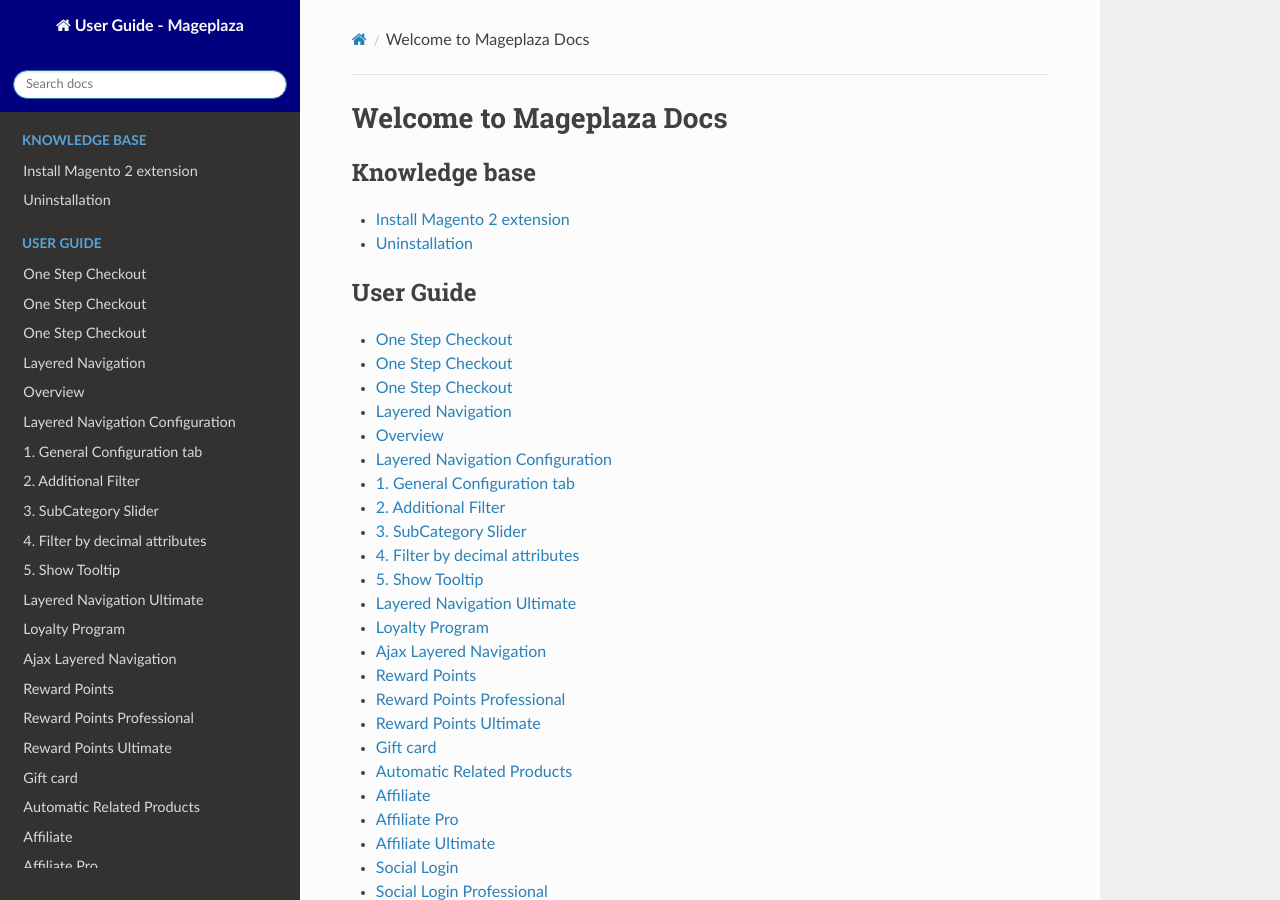
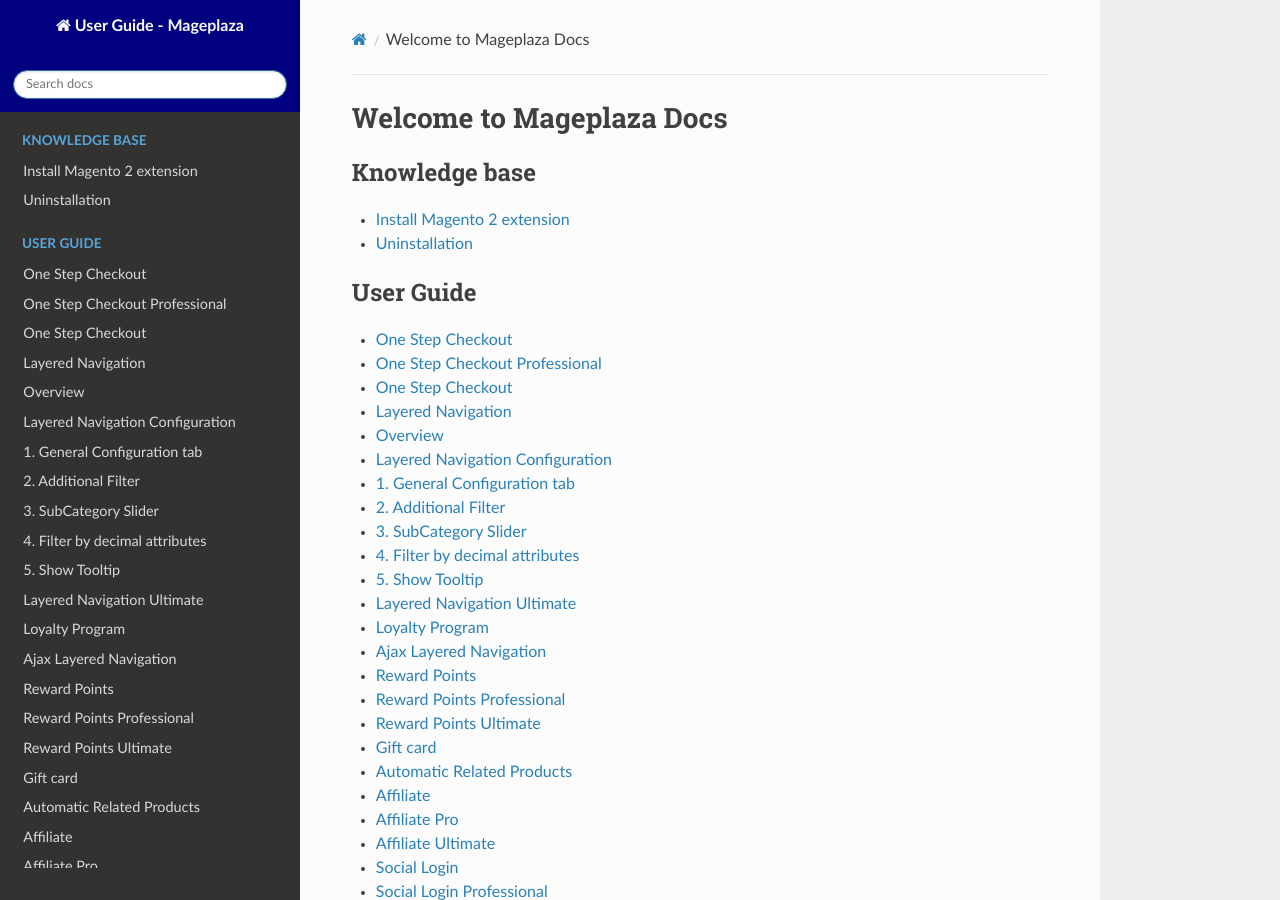
Before and after one commit to magepages/mpdocs, a Sphinx documentation site: the page built from docs/index.rst, in a window 1280 px wide and 900 px high. Built offline with Sphinx 7.4.7 and the Read the Docs theme 2.0.0, drawn with Linux system fonts in a browser that asks for light colours; pages that are not in the unit, such as notebooks, are missing from menus.

Commit message:
Update index.md

```diff
--- a/docs/one-step-checkout-m2-pro/index.md
+++ b/docs/one-step-checkout-m2-pro/index.md
@@ -1,4 +1,4 @@
-# One Step Checkout
+# One Step Checkout Professional
 
 One Step Checkout extension for Magento 2, developed by Mageplaza, is the best marketing tool that helps you to reduce your store abandonment cart, increase your conversion rate, and totally grow your store revenue. That extension helps customers checkout quickly and conveniently on one page with all six steps. Many outstanding plugins such as Ajax loading, Google address suggestion, Auto-update order information, Apply coupon on the checkout page, and Support multi-payment methods will improve your checkout page and make it more powerful and more effective.
 
```
